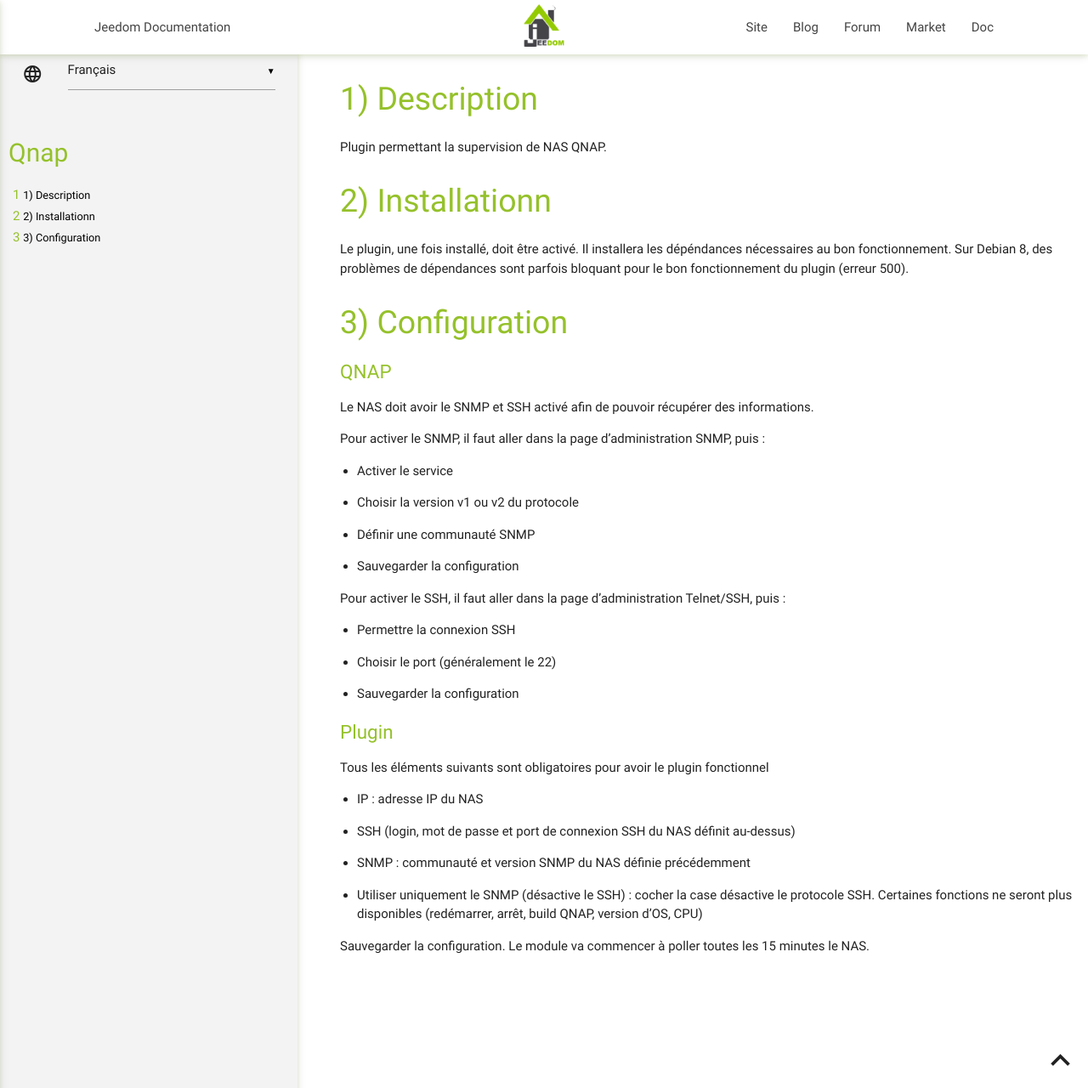
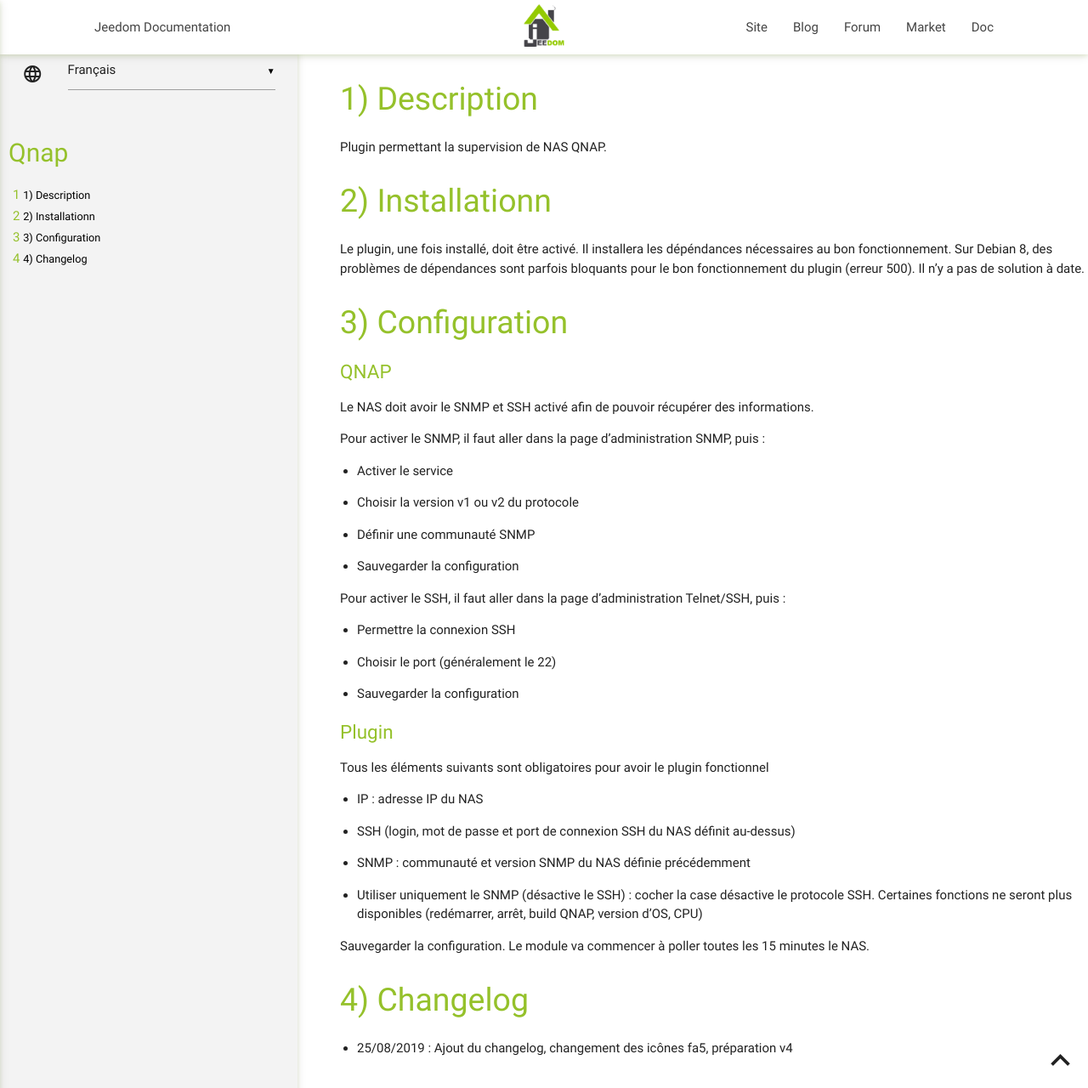
Before and after one commit to tux1c0/plugin-qnap, a Jekyll site: the page built from docs/fr_FR/index.md, in a window 1280 px wide and 1280 px high. Shown: the whole window at 85% size. Built offline with Jekyll 4.4.1, drawn with Linux system fonts in a browser that asks for light colours; our own code applies the rules of GitHub Pages for plain Markdown files.

Commit message:
update html

```diff
--- a/core/template/dashboard/QNAP.html
+++ b/core/template/dashboard/QNAP.html
@@ -1,4 +1,4 @@
-<div class="eqLogic eqLogic-widget allowResize allowReorderCmd allowLayout eqLogic_layout_default jeedomAlreadyPosition ui-draggable ui-draggable-handle ui-draggable-disabled" data-eqtype="qnap" style="height: #height#;width: #width#; border: #border#; border-radius: #border-radius#; background-color: #background-color#; color: #color#; #style#" data-category="" data-eqLogic_id="#id#" data-eqLogic_uid="#uid#" data-version="#version#" data-translate-category="" data-category="" data-tags="" >
+<div class="eqLogic-widget eqLogic allowResize" style="width: #width#;height: #height#;border:#border#;border-radius:#border-radius#;background-color: #background-color#;color: #color#;#style#" data-eqLogic_id="#id#" data-eqLogic_uid="#uid#" data-version="#version#">
 	<center class="widget-name"><strong><a href="#eqLink#" style="font-size : 1.1em;#hideEqLogicName#">#name_display#</strong></a>
 		<span title="#object_name_collect#" style="font-size: 0.85em;position: relative;top:-2px;">#object_name#</span>
 		<span title="Rafaîchir" class="refresh tooltips" data-type="action" data-subtype="other" data-cmd_id="#cmd_refresh_id#" style="float: right">
--- a/docs/fr_FR/index.md
+++ b/docs/fr_FR/index.md
@@ -7,7 +7,7 @@ Installationn
 ===
 
 Le plugin, une fois installé, doit être activé. Il installera les dépéndances nécessaires au bon fonctionnement.
-Sur Debian 8, des problèmes de dépendances sont parfois bloquant pour le bon fonctionnement du plugin (erreur 500).
+Sur Debian 8, des problèmes de dépendances sont parfois bloquants pour le bon fonctionnement du plugin (erreur 500). Il n'y a pas de solution à date.
 
 
 Configuration
@@ -48,3 +48,7 @@ Tous les éléments suivants sont obligatoires pour avoir le plugin fonctionnel
 -	Utiliser uniquement le SNMP (désactive le SSH) : cocher la case désactive le protocole SSH. Certaines fonctions ne seront plus disponibles (redémarrer, arrêt, build QNAP, version d'OS, CPU)
 
 Sauvegarder la configuration. Le module va commencer à poller toutes les 15 minutes le NAS.
+
+Changelog
+===
+-	25/08/2019 : Ajout du changelog, changement des icônes fa5, préparation v4
--- a/plugin_info/info.json
+++ b/plugin_info/info.json
@@ -7,5 +7,6 @@
 	"require" : "3.3.24",
 	"category" : "monitoring",
 	"hasDependency" : true,
+	"changelog" : "https://tux1c0.github.io/plugin-qnap/#language#/",
 	"documentation" : "https://tux1c0.github.io/plugin-qnap/#language#/"
 }
```
